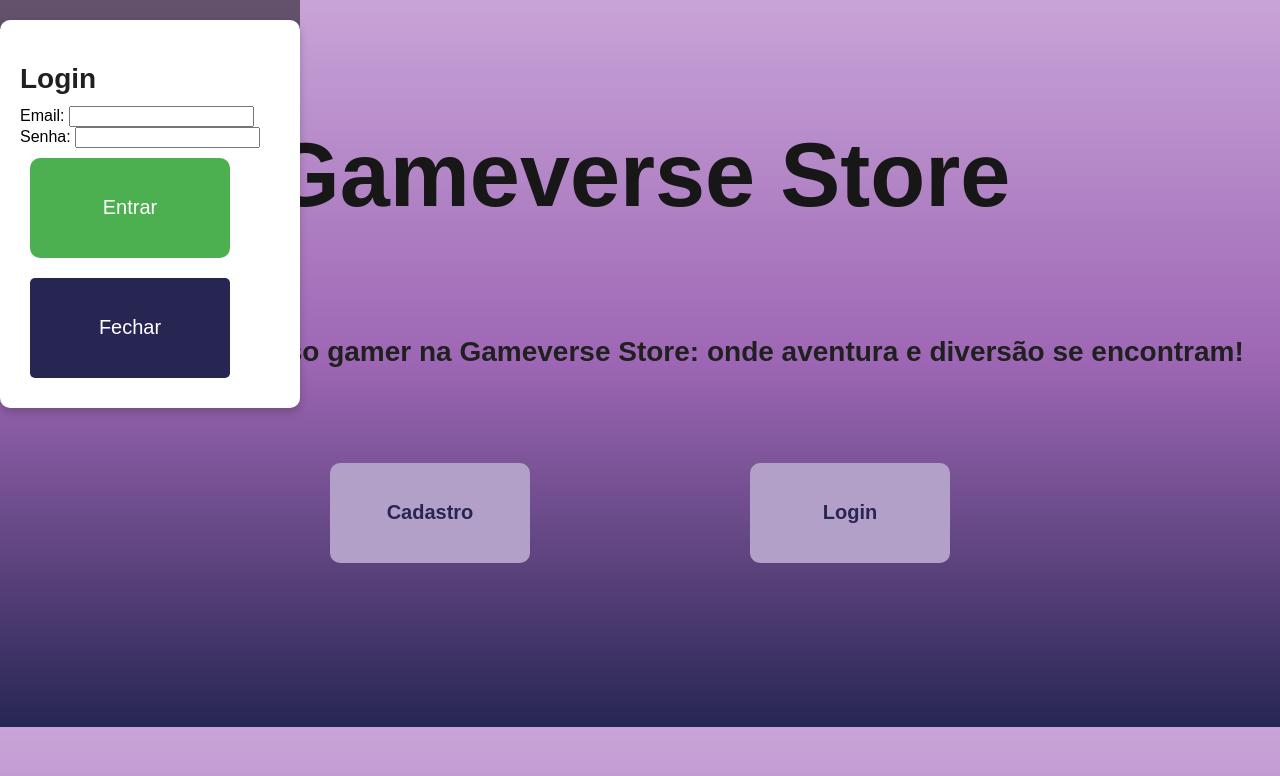
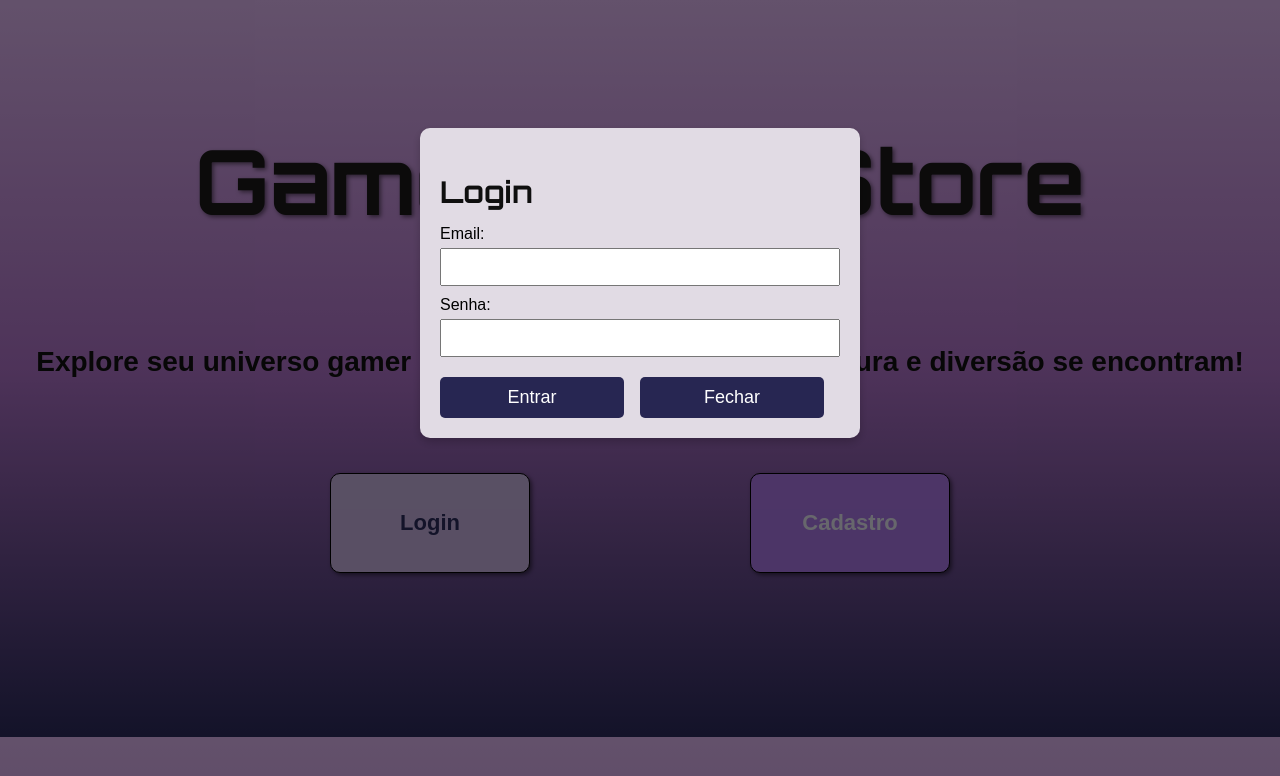
Before and after one commit to marcella28/game_store, a website: page telas/index.html in a window 1280 px wide. Both pictures are taken after a click on the button "Login". Drawn offline with Linux system fonts and the light colour scheme.

Commit message:
estilização index.html e loja.html

```diff
--- a/telas/index.html
+++ b/telas/index.html
@@ -4,8 +4,9 @@
     <meta charset="UTF-8">
     <meta name="viewport" content="width=device-width, initial-scale=1.0">
     <title>Início</title>
+    <link rel="preconnect" href="https://fonts.gstatic.com">
+    <link href="https://fonts.googleapis.com/css2?family=Orbitron:wght@400;500;700&display=swap" rel="stylesheet">
     <style>
-
 
 body {
             font-family: Arial, sans-serif;
@@ -21,10 +22,28 @@
     font-size: 45px;
     justify-content: center;
     transition: color 0.5s ease; /* Adiciona uma transição de 1 segundo para a cor do texto */
+    font-family: 'Orbitron', sans-serif; /* Fonte para o tema espacial */
+    text-shadow: 2px 2px 4px rgba(0, 0, 0, 0.5); /* Adiciona um leve sombreamento ao texto do título */
 }
 
 h1 {
     color: #181717;
+}
+
+#cadastro, #login {
+    background-color: #4CAF50;
+    color: white;
+    padding: 10px 20px;
+    margin: 10px;
+    border-style: solid;
+    border-width: 0.5px;
+    border-radius: 10px;
+    cursor: pointer;
+    height: 100px;
+    width: 200px;
+    font-size: 22px;
+    transition: background 0.5s ease, color 0.5s ease, box-shadow 0.5s ease; /* Adiciona uma transição de 0.5 segundos para a cor de fundo, texto e sombreamento do botão */
+    box-shadow: 2px 2px 4px rgba(0, 0, 0, 0.5); /* Adiciona um leve sombreamento ao botão */
 }
 
         #content {
@@ -38,24 +57,12 @@
         }
 
         h2 {
-            color: #202020;
+            color: #0f0f0f;
             font-size: 28px;
             margin-bottom: 4%;
+            font-family: Arial, Helvetica, sans-serif;
         }
 
-        button {
-            background-color: #4CAF50;
-            color: white;
-            padding: 10px 20px;
-            margin: 10px;
-            border: none;
-            border-radius: 10px;
-            cursor: pointer;
-            height: 100px;
-            width: 200px;
-            font-size: 20px;
-            transition: background 0.5s ease, color 0.5s ease; /* Adiciona uma transição de 0.5 segundos para a cor de fundo e texto do botão */
-        }
 
 
         /* Modal styles */
@@ -66,32 +73,74 @@
     position: fixed;
     top: 0;
     left: 0;
-            width: 300px;
-            height: 300px;
+    width: 100%;
+    height: 100%;
     background-color: rgba(0, 0, 0, 0.5);
 }
 
 .modal-container {
-            background-color: #fff;
+    background-color: #e1dbe4;
     max-width: 400px;
-            margin: 20px auto;
+    width: 80%; /* Ajuste a largura conforme necessário */
+    margin: auto;
     padding: 20px;
     border-radius: 10px;
     box-shadow: 0 4px 8px rgba(0, 0, 0, 0.2);
+    margin-top: 10%;
 }
 
-        .modal-content {
-            text-align: left;
+.modal-content label {
+    margin-bottom: 5px;
 }
 
+.modal-content input {
+    margin-bottom: 10px;
+    padding: 8px;
+    font-size: 16px;
+}
+
+/* Estilo para os botões dentro do modal */
+.modal-content button {
+    width: 100%; /* Botão ocupará 100% da largura do container pai */
+}
+
+/* Estilo para os botões lado a lado */
+.modal-content button,
+.close-modal {
+    width: 48%; /* Os botões ocuparão 48% da largura do container pai */
+    margin-right: 4%; /* Adiciona uma margem à direita para separar os botões */
+}
+
+/* Limpeza de estilo para o título dentro do modal */
+.modal-content h2 {
+    margin-bottom: 15px;
+}
+.modal-content form {
+    display: flex;
+    flex-direction: column;
+}
+
+.modal-content button,
 .close-modal {
     background-color: #272652;
     color: white;
-            padding: 10px 20px;
+    padding: 10px 15px; /* Ajuste o tamanho do botão conforme necessário */
     margin-top: 10px;
     border: none;
     border-radius: 5px;
     cursor: pointer;
+    font-size: 18px; /* Ajuste o tamanho da fonte conforme necessário */
+    transition: background 0.5s ease, color 0.5s ease, box-shadow 0.5s ease; /* Adiciona uma transição de 0.5 segundos */
+}
+
+.modal-content{
+    display: flex;
+    flex-direction: column;
+}
+
+/* Adiciona um efeito de fundo desfocado para os modais */
+.modal.is-visible {
+    backdrop-filter: blur(5px);
 }
 
         #buttons{
@@ -105,13 +154,15 @@
         }
 
         #cadastro{
-            background-color: #b3a0c9;
-            color: #272652;
+            background-color: #9a6bcf;
+            color: #cfcfda;
+
         }
 
         #login{
             background-color: #b3a0c9;
             color: #272652;
+
         }
 
         #principal{
@@ -121,6 +172,12 @@ align-items: center;
 flex-direction: column;
 padding-bottom: 10%;
 padding-top: 5%;
+        }
+
+        #cadastrotitle, #logintitle{
+            font-family: 'Orbitron', sans-serif; /* Fonte para o tema espacial */
+
+    font-size: 30px;
         }
     </style>
 </head>
@@ -132,8 +189,8 @@ padding-top: 5%;
     <div id="content">
         <h2>Explore seu universo gamer na Gameverse Store: onde aventura e diversão se encontram!</h2>
         <div id="buttons">
+        <button id="login" onclick="openModalLog('loginModal')"><strong>Login</strong></button>
         <button id="cadastro" onclick="openModalCad('cadastroModal')"><strong>Cadastro</strong> </button>
-        <button id="login" onclick="openModalLog('loginModal')"><strong>Login</strong></button>
     </div>
     </div>
 </div>
@@ -142,7 +199,7 @@ padding-top: 5%;
     <div id="cadastroModal" class="modal">
         <div class="modal-container">
             <div class="modal-content">
-                <h2>Cadastro</h2>
+                <h2 id="cadastrotitle">Cadastro</h2>
                 <form id="cadastroForm">
                     <label for="nome">Nome:</label>
                     <input type="text" id="nome" name="nome" required>
@@ -153,9 +210,11 @@ padding-top: 5%;
                     <label for="senha">Senha:</label>
                     <input type="password" id="senha" name="senha" required>
 
+                    <div style=" display: flex; flex-flow: row;">
                     <button type="button" onclick="cadastrarUsuario()">Cadastrar</button>
                 </form>
                 <button class="close-modal" onclick="closeModalCad('cadastroModal')">Fechar</button>
+            </div>
             </div>
         </div>
     </div>
@@ -164,17 +223,18 @@ padding-top: 5%;
     <div id="loginModal" class="modal">
         <div class="modal-container">
             <div class="modal-content">
-                <h2>Login</h2>
+                <h2 id="logintitle">Login</h2>
                 <form id="loginForm">
                     <label for="loginEmail">Email:</label>
                     <input type="email" id="loginEmail" name="loginEmail" required>
 
                     <label for="loginSenha">Senha:</label>
                     <input type="password" id="loginSenha" name="loginSenha" required>
-
+                    <div style=" display: flex; flex-flow: row;">
                     <button type="button" onclick="fazerLogin()">Entrar</button>
                 </form>
                 <button class="close-modal" onclick="closeModalLog('loginModal')">Fechar</button>
+            </div>
             </div>
         </div>
     </div>
```
Also changed, not shown: telas/loja.html (+76 -31 lines). Lines whose indentation alone changed are shown as unchanged.
